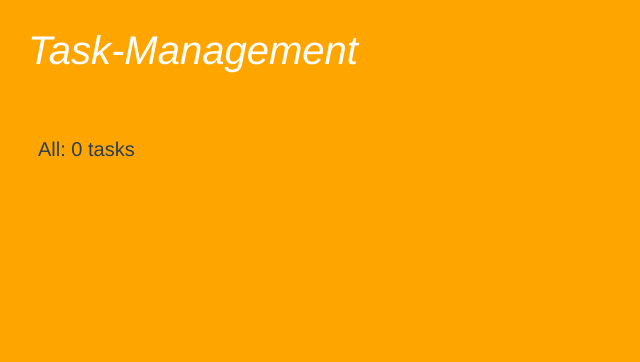
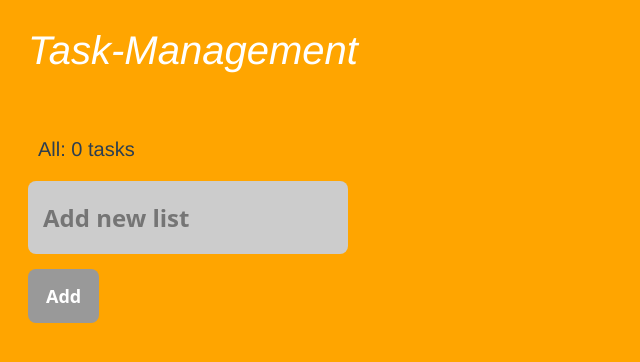
Before and after one commit to taji0625/task-management, a Vue app: page / in a window 1280 px wide. Shown: the top 362 px of the page, without its empty margins (0-640 px from the left). Built offline with nearby package versions, Linux system fonts and the light colour scheme.

Commit message:
listadd.vueを作成し、board.vueで呼び出し

```diff
--- a/src/components/Board.vue
+++ b/src/components/Board.vue
@@ -6,13 +6,18 @@
   </header>
   <main>
     <p class="info-line">All: 0 tasks</p>
+    <list-add/>
   </main>
 </div>
 
 </template>
 
 <script>
+import ListAdd from './ListAdd.vue'
+
 export default {
-
+  components: {
+    ListAdd
+  },
 }
 </script>
--- /dev/null
+++ b/src/components/ListAdd.vue
@@ -0,0 +1,29 @@
+<template>
+  <form class="addlist" @submit.prevent="addList">
+    <input
+      v-model="title"
+      type="text"
+      class="text-input"
+      placeholder="Add new list"
+    >
+    <button type="submit" class="add-button">
+      Add
+    </button>
+  </form>
+</template>
+
+<script>
+export default {
+  data: function() {
+    return {
+      title: '',
+    }
+  },
+  methods: {
+    addList: function() {
+      this.$store.dispatch('addlist', { title: this.title })
+      this.title = ''
+    },
+  }
+}
+</script>
```
